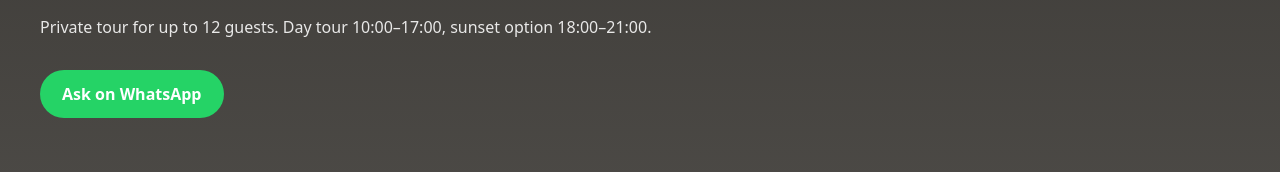
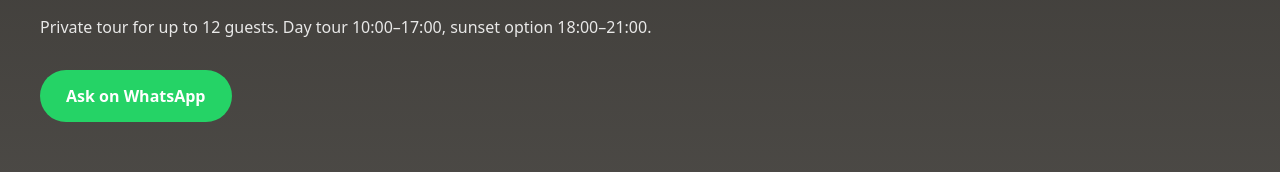
Before and after one commit to comendrive-a11y/comendrive-a11y, a Next.js app: page /private-boat-tour in a window 1280 px wide. Shown: the part 334-506 px from the top of the page. Built offline with nearby package versions, Linux system fonts and the light colour scheme.

Commit message:
Update page.tsx

```diff
--- a/app/private-boat-tour/page.tsx
+++ b/app/private-boat-tour/page.tsx
@@ -265,7 +265,7 @@ export default function PrivateBoatTourPage() {
                 display: "inline-block",
                 background: "#25D366",
                 color: "#fff",
-                padding: "12px 22px",
+                padding: "14px 26px",
                 borderRadius: "999px",
                 textDecoration: "none",
                 fontWeight: 600,
```
